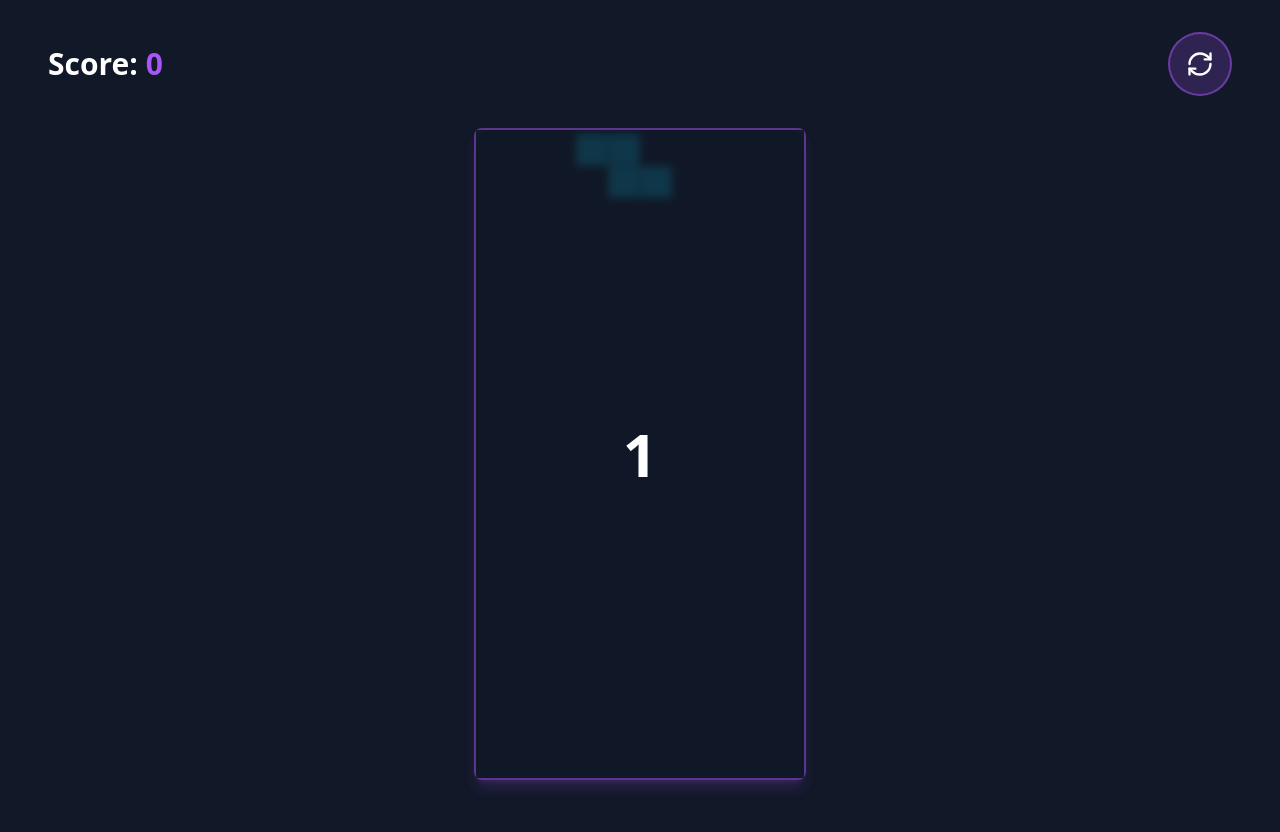
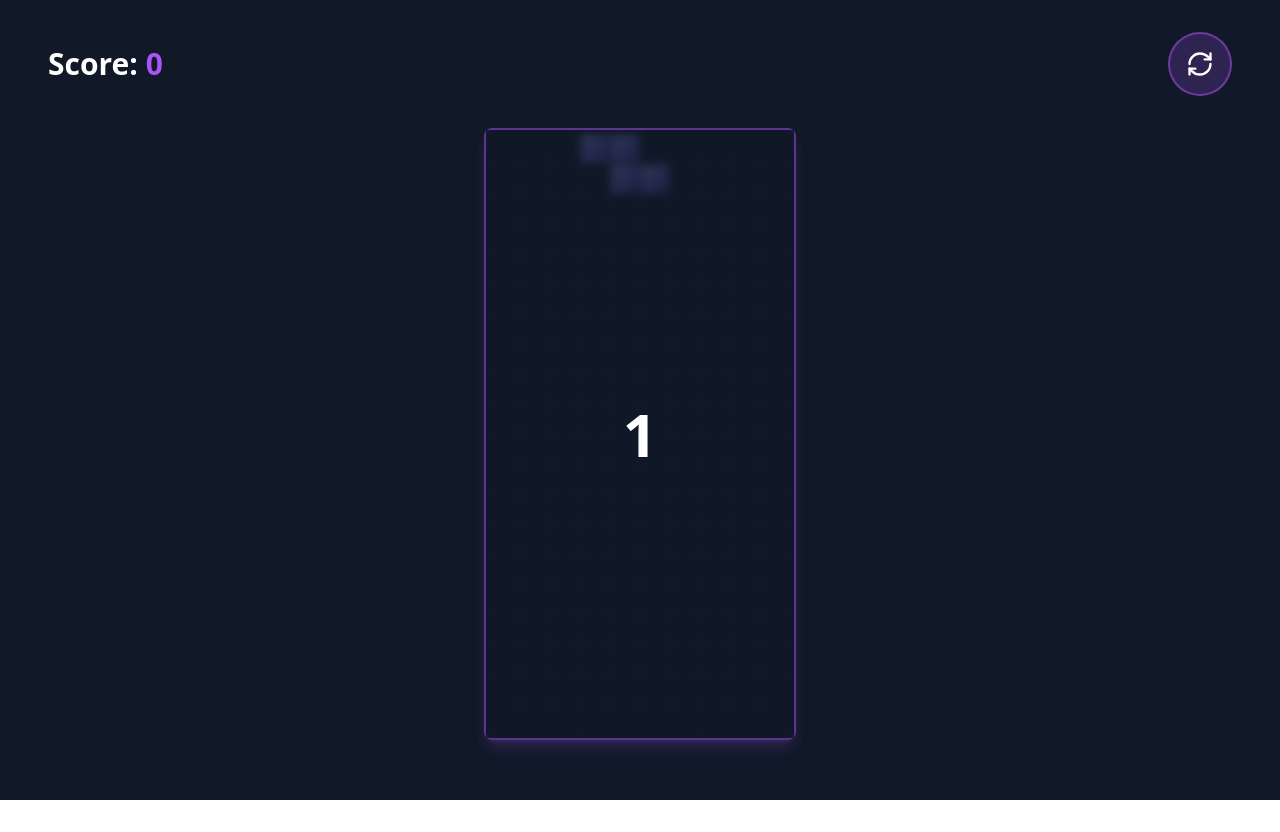
Before and after one commit to apak0/PuzzleStrike, a React (Vite) app: page / in a window 1280 px wide. Both pictures are taken after a click on the button "GO!". After the commit the page ends 800 px from the top, so only its background shows below. Built offline with nearby package versions, Linux system fonts and the light colour scheme.

Commit message:
Objects disappearing logic is changed

```diff
--- /dev/null
+++ b/src/components/Animations/LineCompleteAnimation.tsx
@@ -0,0 +1,64 @@
+import React, { useEffect, useState } from 'react';
+
+interface LineCompleteAnimationProps {
+  rowIndex: number;
+  onComplete: () => void;
+}
+
+export const LineCompleteAnimation: React.FC<LineCompleteAnimationProps> = ({ rowIndex, onComplete }) => {
+  const [phase, setPhase] = useState(0);
+  const totalPhases = 6; // Number of flashes before disappearing
+
+  useEffect(() => {
+    const timer = setInterval(() => {
+      setPhase(prev => {
+        if (prev >= totalPhases - 1) {
+          clearInterval(timer);
+          onComplete();
+          return prev;
+        }
+        return prev + 1;
+      });
+    }, 100); // Flash every 100ms
+
+    return () => clearInterval(timer);
+  }, [onComplete]);
+
+  // Create 10 blocks for the row (BOARD_WIDTH = 10)
+  const blocks = Array(10).fill(0);
+
+  return (
+    <div
+      className="absolute left-0 right-0 flex"
+      style={{
+        top: `${rowIndex * 30}px`,
+        height: '30px'
+      }}
+    >
+      {blocks.map((_, index) => (
+        <div
+          key={index}
+          className={`w-[30px] h-[30px] border border-gray-800
+            ${phase % 2 === 0
+              ? 'bg-white animate-pulse'
+              : 'bg-transparent'
+            }
+            ${phase === totalPhases - 1
+              ? 'scale-0 opacity-0'
+              : 'scale-100 opacity-100'
+            }
+            transition-all duration-100`}
+        >
+          <div className={`
+            w-full h-full
+            ${phase % 2 === 0 ? 'animate-sparkle' : ''}
+          `}>
+            {phase % 2 === 0 && (
+              <div className="absolute inset-0 bg-gradient-to-br from-white via-transparent to-transparent opacity-50" />
+            )}
+          </div>
+        </div>
+      ))}
+    </div>
+  );
+};
--- /dev/null
+++ b/src/components/Board/Block.tsx
@@ -0,0 +1,36 @@
+import React from 'react';
+
+interface BlockProps {
+  value: number;
+  className?: string;
+}
+
+const colors = [
+  'bg-transparent',
+  'bg-purple-500',
+  'bg-pink-500',
+  'bg-blue-500',
+  'bg-green-500',
+  'bg-yellow-500',
+  'bg-red-500',
+  'bg-indigo-500'
+];
+
+export const Block: React.FC<BlockProps> = ({ value, className = '' }) => {
+  const baseClasses = 'w-[30px] h-[30px] border border-gray-800 transition-all duration-200';
+  const colorClass = colors[value] || colors[0];
+  const gradientClass = value !== 0 ? 'bg-gradient-to-br from-white/20 to-transparent' : '';
+
+  return (
+    <div className={`${baseClasses} ${colorClass} ${gradientClass} ${className}`}>
+      {value !== 0 && (
+        <div className="w-full h-full relative">
+          {/* Shine effect */}
+          <div className="absolute top-0 left-0 w-full h-full bg-gradient-to-br from-white/30 via-transparent to-transparent" />
+          {/* Inner shadow */}
+          <div className="absolute bottom-0 right-0 w-full h-full bg-gradient-to-tl from-black/30 via-transparent to-transparent" />
+        </div>
+      )}
+    </div>
+  );
+};
--- a/src/components/Board/BoardRow.tsx
+++ b/src/components/Board/BoardRow.tsx
@@ -1,15 +1,22 @@
 import React from 'react';
-import { BoardCell } from './BoardCell';
+import { Block } from './Block';
 
 interface BoardRowProps {
   row: number[];
   rowIndex: number;
+  isCompleted?: boolean;
 }
 
-export const BoardRow: React.FC<BoardRowProps> = ({ row, rowIndex }) => (
-  <div key={rowIndex} className="flex">
-    {row.map((cell, j) => (
-      <BoardCell key={`${rowIndex}-${j}`} value={cell} />
-    ))}
-  </div>
-);
+export const BoardRow: React.FC<BoardRowProps> = ({ row, rowIndex, isCompleted }) => {
+  return (
+    <div className="flex">
+      {row.map((cell, i) => (
+        <Block
+          key={i}
+          value={cell}
+          className={isCompleted ? 'opacity-0' : ''}
+        />
+      ))}
+    </div>
+  );
+};
--- a/src/components/GameBoard.tsx
+++ b/src/components/GameBoard.tsx
@@ -5,7 +5,7 @@ import { GameHeader } from "./GameHeader/GameHeader";
 import { GameControls } from "./GameControls/GameControls";
 import { createDisplayBoard } from "../utils/boardUtils";
 import { Countdown } from "./Countdown/Countdown";
-import { BoomAnimation } from "./Animations/BoomAnimation";
+import { LineCompleteAnimation } from "./Animations/LineCompleteAnimation";
 
 interface GameBoardProps {
   board: number[][];
@@ -78,12 +78,17 @@ export const GameBoard: React.FC<GameBoardProps> = ({
           <div className="relative border-2 border-purple-500/50 rounded-lg p-0.5 sm:p-1 bg-gray-900/90 shadow-lg shadow-purple-500/20">
             <div className="grid grid-cols-1 gap-0">
               {displayBoard.map((row, i) => (
-                <BoardRow key={i} row={row} rowIndex={i} />
+                <BoardRow
+                  key={i}
+                  row={row}
+                  rowIndex={i}
+                  isCompleted={completedLines.includes(i)}
+                />
               ))}
             </div>
             {displayCountdown && <Countdown count={countdown} />}
             {completedLines.map((rowIndex) => (
-              <BoomAnimation
+              <LineCompleteAnimation
                 key={rowIndex}
                 rowIndex={rowIndex}
                 onComplete={onAnimationComplete}
--- a/tailwind.config.js
+++ b/tailwind.config.js
@@ -1,16 +1,30 @@
 /** @type {import('tailwindcss').Config} */
 export default {
-  content: ['./index.html', './src/**/*.{js,ts,jsx,tsx}'],
+  content: [
+    "./index.html",
+    "./src/**/*.{js,ts,jsx,tsx}",
+  ],
   theme: {
     extend: {
       animation: {
         'slide-in': 'slideIn 0.5s ease-out',
+        sparkle: 'sparkle 0.2s ease-in-out infinite',
+        dissolve: 'dissolve 0.3s ease-out forwards'
       },
       keyframes: {
         slideIn: {
           '0%': { transform: 'translateX(100%)', opacity: '0' },
           '100%': { transform: 'translateX(0)', opacity: '1' },
         },
+        sparkle: {
+          '0%, 100%': { opacity: 1 },
+          '50%': { opacity: 0.5 }
+        },
+        dissolve: {
+          '0%': { transform: 'scale(1)', opacity: 1 },
+          '50%': { transform: 'scale(1.1)', opacity: 0.5 },
+          '100%': { transform: 'scale(0)', opacity: 0 }
+        }
       },
     },
   },
```
